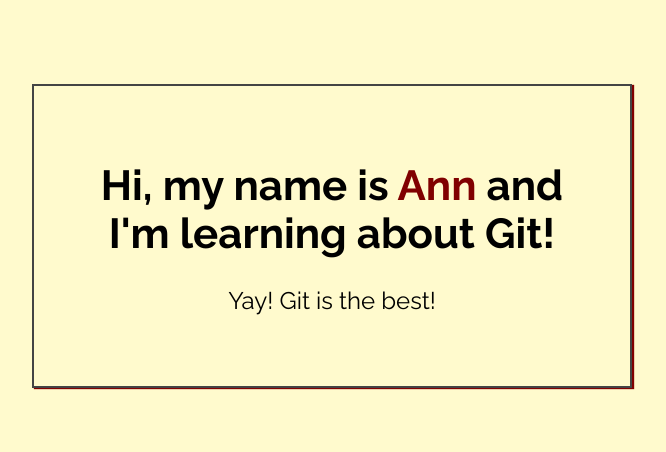
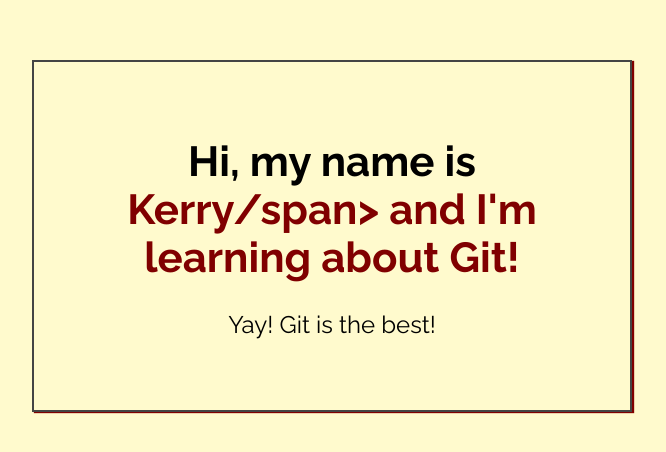
Before and after one commit to Christine-Kay/My-First-Repo, a plain HTML site: page index.html in a window 1280 px wide. Shown: the part 164-616 px from the top of the page, without its empty margins (308-974 px from the left). Drawn offline with Linux system fonts and the light colour scheme.

Commit message:
Added name to iindex.html

```diff
--- a/index.html
+++ b/index.html
@@ -14,7 +14,7 @@
 <body>
 
     <div class="greeting">
-        <h1>Hi, my name is <span class="highlight">Ann</span> and I'm learning about Git! </h1>
+        <h1>Hi, my name is <span class="highlight">Kerry/span> and I'm learning about Git! </h1>
 
         <p>Yay! Git is the best!</p>
     </div>
```
